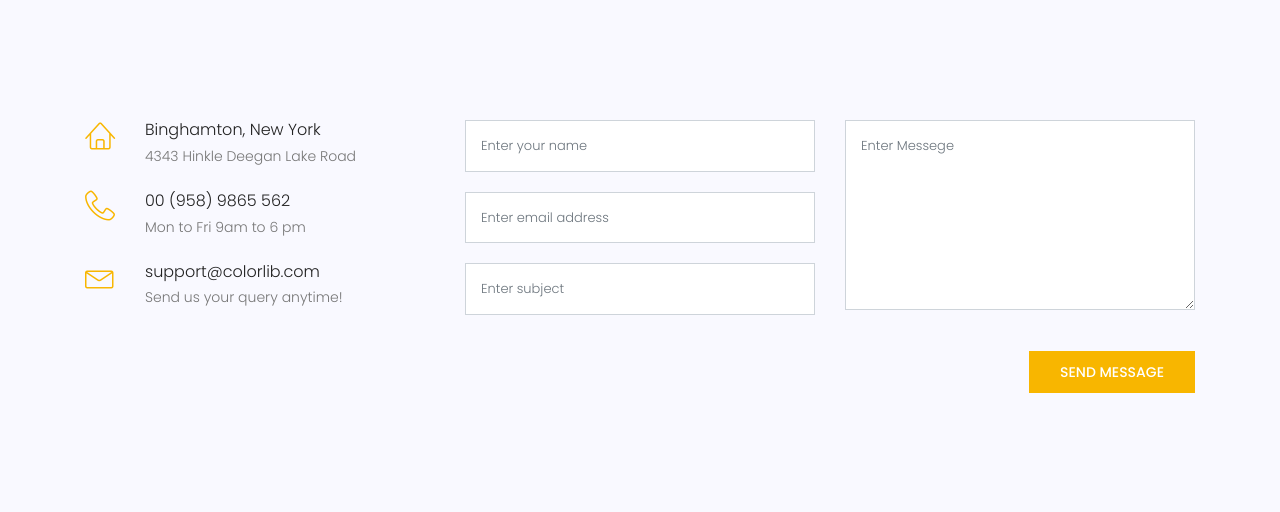
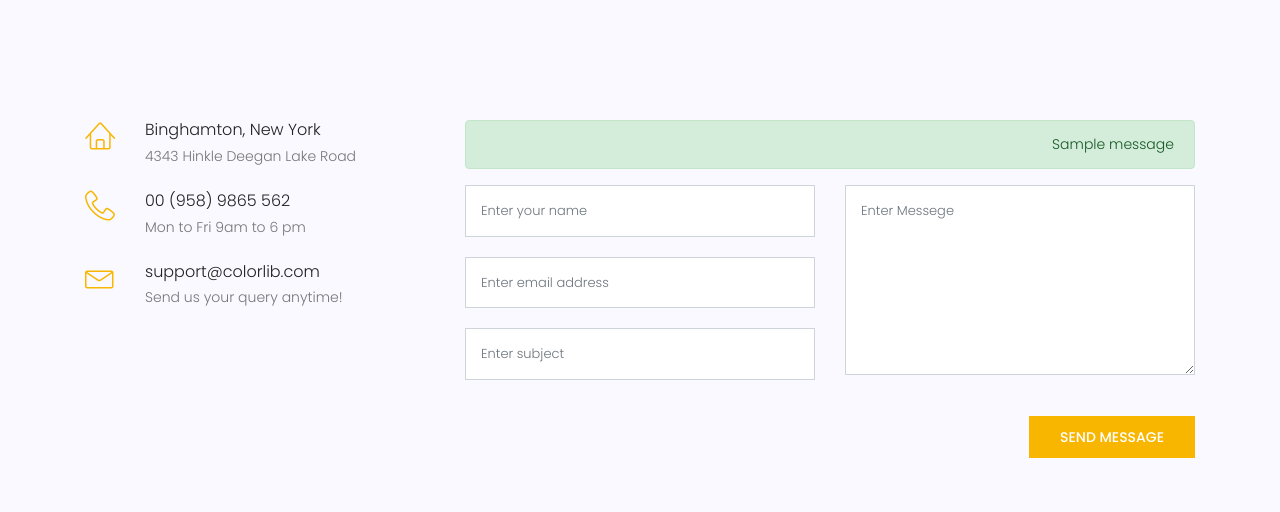
Before and after one commit to mohsenbjp/mysite, a Django app: page /contact in a window 1280 px wide. Shown: the part 905-1417 px from the top of the page. Run offline with Django 3.2, Linux system fonts and the light colour scheme; tables that the repository leaves empty hold one stand-in row (values such as "Sample post"); one stand-in notice (Sample message) is shown; some libraries are stand-ins or nearby versions.

Commit message:
tamrine fasle 8
:)))

```diff
--- a/app1/forms.py
+++ b/app1/forms.py
@@ -8,6 +8,19 @@ class ContactForm(forms.ModelForm):
         model=Contact
         fields='__all__'
 
+        widgets = {
+        'name':forms.TextInput(attrs={'placeholder':'Enter your name','class':'common-input mb-20 form-control','required':'','type':'text'}),
+        'email':forms.EmailInput(attrs={'placeholder':'Enter email address','required':'','type':'email','class':"common-input mb-20 form-control"}),
+        'subject':forms.TextInput(attrs={'placeholder':'Enter subject','type':'text','class':'common-input mb-20 form-control'}),
+        'message':forms.Textarea(attrs={'class':'common-textarea form-control','name':'message', 'placeholder':'Enter Messege','required':'','rows':19})
+        }
+
+    def __init__(self, *args, **kwargs):
+        super(ContactForm, self).__init__(*args, **kwargs)
+        self.fields['subject'].required = False
+
+
+
 class NewsletterForm(forms.ModelForm):
     class Meta:
         model=Newsletter
--- a/app1/models.py
+++ b/app1/models.py
@@ -4,7 +4,7 @@ from django.db import models
 class Contact(models.Model):
     name=models.CharField(max_length=255)
     email=models.EmailField()
-    subject=models.CharField(max_length=255)
+    subject=models.CharField(max_length=255,blank=True,null=True)
     message=models.TextField()
     created_date=models.DateTimeField(auto_now_add = True)
     updated_date=models.DateTimeField(auto_now=True)
--- a/app1/views.py
+++ b/app1/views.py
@@ -1,6 +1,7 @@
 from django.shortcuts import render,HttpResponse
 from app1.models import Contact
 from app1.forms import ContactForm,NewsletterForm
+from django.contrib import messages
 
 # Create your views here.
 from django.http import HttpResponse,JsonResponse,HttpResponseRedirect
@@ -18,15 +19,26 @@ def contact(request):
     if request.method == 'POST':
         form=ContactForm(request.POST)
         if form.is_valid():
+            # name=form.cleaned_data.get('name')
+            form=form.save()
+            form.name="unknown"
             form.save()
+            messages.add_message(request, messages.SUCCESS, 'aqa shod.')
+        else:
+            messages.add_message(request, messages.ERROR, 'aqa nashod.')
+
     form=ContactForm()
-    return render(request,'app1/contact.html')
+    return render(request,'app1/contact.html',{'form':form})
 
 def newsletter(request):
     if request.method == 'POST':
         form=NewsletterForm(request.POST)
         if form.is_valid():
             form.save()
+            messages.add_message(request, messages.SUCCESS, 'aqa shodaaa.')
+        else:
+            messages.add_message(request, messages.ERROR, 'aqa nashodaaa.')
+
         return HttpResponseRedirect('/')
     else:
         return HttpResponseRedirect('/')
--- a/templates/app1/contact.html
+++ b/templates/app1/contact.html
@@ -56,34 +56,38 @@
 						</div>
 
 
+
+
 							<div class="col-lg-8">
 								<form class="form-area contact-form text-right" action="{% url 'app1:contact' %}" method="post">
 									{% csrf_token %}
-								{{form.as_p}}
+									{%include 'message.html'%}
 									<div class="row">
 										<div class="col-lg-6 form-group">
-										<input name="name" placeholder="Enter your name" onfocus="this.placeholder = ''" onblur="this.placeholder = 'Enter your name'" class="common-input mb-20 form-control" required="" type="text">
-
-										<input name="email" placeholder="Enter email address" pattern="[A-Za-z0-9._%+-]+@[A-Za-z0-9.-]+\.[A-Za-z]{1,63}$" onfocus="this.placeholder = ''" onblur="this.placeholder = 'Enter email address'" class="common-input mb-20 form-control" required="" type="email">
-
-										<input name="subject" placeholder="Enter subject" onfocus="this.placeholder = ''" onblur="this.placeholder = 'Enter subject'" class="common-input mb-20 form-control" required="" type="text">
-
-
-
+											{{form.name}}
+											{{form.email}}
+											{{form.subject}}
 										</div>
 
 										<div class="col-lg-6 form-group">
-										<textarea class="common-textarea form-control" name="message" placeholder="Enter Messege" onfocus="this.placeholder = ''" onblur="this.placeholder = 'Enter Messege'" required=""></textarea>
+											{{form.message}}
 										</div>
 										<div class="col-lg-12">
 											{{form.captcha}}
+
+
 											<div class="alert-msg" style="text-align: left;"></div>
 											<button class="genric-btn primary" style="float: right;">Send Message</button>
-
 										</div>
 									</div>
 								</form>
 							</div>
+
+
+
+
+
+
 					</div>
 				</div>
 			</section>
--- /dev/null
+++ b/templates/message.html
@@ -0,0 +1,19 @@
+{%load static%}
+
+{% if messages %}
+  {% for message in messages %}
+    <div
+        class="alert {% if message.tags %} alert-{{ message.tags }}{% endif %}">{{ message|safe }}
+    </div>
+
+    {% comment %}
+      <div
+          class="alert {% if message.tags %} alert-{{ message.tags }}{% endif %}">{{ message|safe }}
+      </div>
+    {% endcomment %}
+
+    <script>
+      alert('{{ message }}');
+    </script>
+  {% endfor %}
+{% endif %}
```
Also changed, not shown: templates/base.html (+7 -1 lines), app1/migrations/0003_alter_contact_name.py (added), app1/migrations/0004_auto_20211203_0820.py (added). Lines whose indentation alone changed are shown as unchanged.
